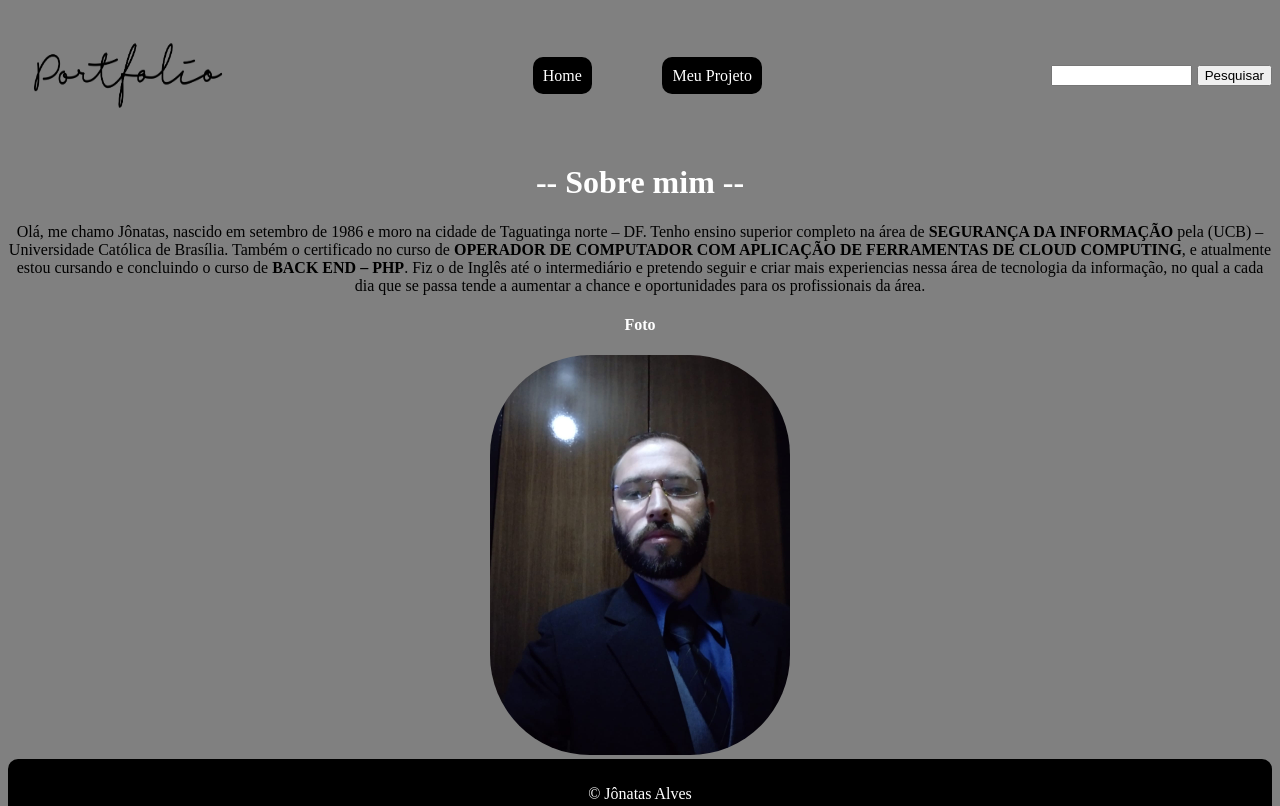
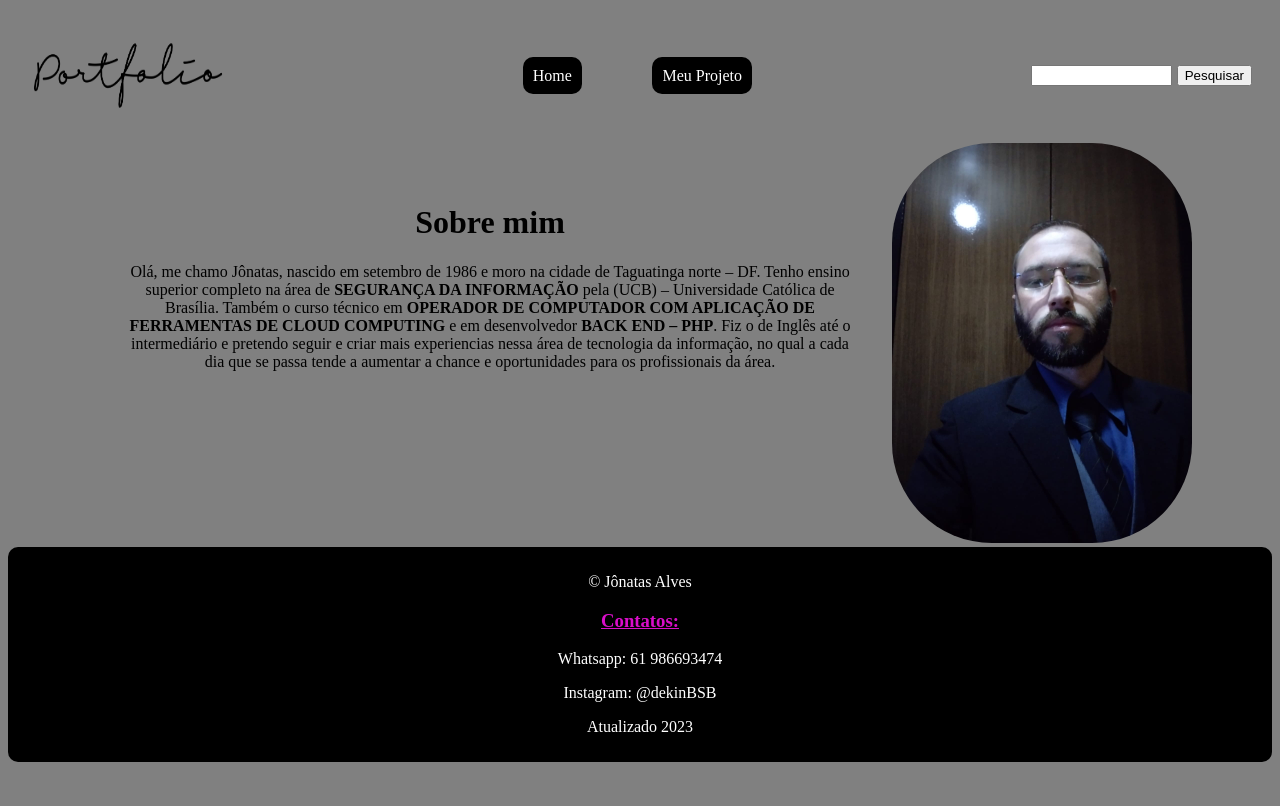
Before and after one commit to JonatasBSB/portifolio-curso, a plain HTML site: page index.html in a window 1280 px wide. Shown: the top 806 px of the page. Drawn offline with Linux system fonts and the light colour scheme.

Commit message:
Add files via upload
atualizando 2

```diff
--- a/index.html
+++ b/index.html
@@ -1,5 +1,5 @@
 <!DOCTYPE html>
-<html lang="en">
+<html lang="pt-BR">
 <head>
   <meta charset="UTF-8">
   <meta http-equiv="X-UA-Compatible" content="IE=edge">
@@ -12,7 +12,7 @@
 <img src="img/pngwing.com.png" alt="portifolio" id="imagem-header">
 
     <ul id="LinksH">
-      <Li><a href="index.html">Home</a></Li>
+      <Li><a href="https://jonatasbsb.github.io/portifolio-curso/">Home</a></Li>
       <li><a href="https://jonatasbsb.github.io/toten-acai-php-main/"> Meu Projeto</a></li>
 
     </ul>
@@ -23,15 +23,19 @@
     </div>
    </header>
   <main>
-    <h1>-- Sobre mim --</h1>
 
-
-    <p>Olá, me chamo Jônatas, nascido em setembro de 1986 e moro na cidade de Taguatinga norte – DF. Tenho ensino superior completo na área de <b>SEGURANÇA DA INFORMAÇÃO</b> pela (UCB) – Universidade Católica de Brasília. Também o certificado no curso de <b>OPERADOR DE COMPUTADOR COM APLICAÇÃO DE FERRAMENTAS DE CLOUD COMPUTING</b>, e atualmente estou cursando e concluindo o curso de <b>BACK END – PHP</b>. Fiz o de Inglês até o intermediário e pretendo seguir e criar mais experiencias nessa área de tecnologia da informação, no qual a cada dia que se passa tende a aumentar a chance e oportunidades para os profissionais da área.
+    <div class="container">
+      <div class="box box-1">
+        <h1> Sobre mim </h1>
+      <p>Olá, me chamo Jônatas, nascido em setembro de 1986 e moro na cidade de Taguatinga norte – DF. Tenho ensino superior completo na área de <b>SEGURANÇA DA INFORMAÇÃO</b> pela (UCB) – Universidade Católica de Brasília. Também o curso técnico em <b>OPERADOR DE COMPUTADOR COM APLICAÇÃO DE FERRAMENTAS DE CLOUD COMPUTING</b> e em desenvolvedor <b>BACK END – PHP</b>. Fiz o de Inglês até o intermediário e pretendo seguir e criar mais experiencias nessa área de tecnologia da informação, no qual a cada dia que se passa tende a aumentar a chance e oportunidades para os profissionais da área.
       </p>
 
+     </div>
 
-    <h4>Foto</h4>
-      <img src="img/ea253fc4-a5c9-4891-9e4d-5210d53b0037.jpg" alt="Minha Figura" id="minhafoto">
+    <div class="box box-2">
+     <img src="img/ea253fc4-a5c9-4891-9e4d-5210d53b0037.jpg" alt="Minha Figura" id="minhafoto">
+    </div>
+  </div>
 
     </main>
   <footer>
--- a/style.css
+++ b/style.css
@@ -16,15 +16,26 @@ body{
 
      background-color: gray
 }
-main{
+
+.box-1{
     text-align: center;
+    padding: 40px;
+}
+
+.container{
+    display: flex;
+    margin-left: 80px;
+    margin-right: 80px;
+
 
 }
 
+
 h1{
 
-    color: white;
+    color: black;
 }
+
 h3{
 
     text-align: center;
@@ -32,19 +43,12 @@ h3{
     color: rgb(218, 14, 201);
 
 }
-h4{
-    text-align: center;
-    color: white;
-}
-
 
 
 p{
     color: black;
-    text-align: center;
 
 }
-
 
 
 #LinksH{
@@ -60,12 +64,12 @@ p{
     border-radius: 100px;
     width: 300px;
 
+
 }
 
 
-
-
 #pesquisar{
+    margin-right: 20px;
     justify-content: flex-end;
      display:flex
 
```
